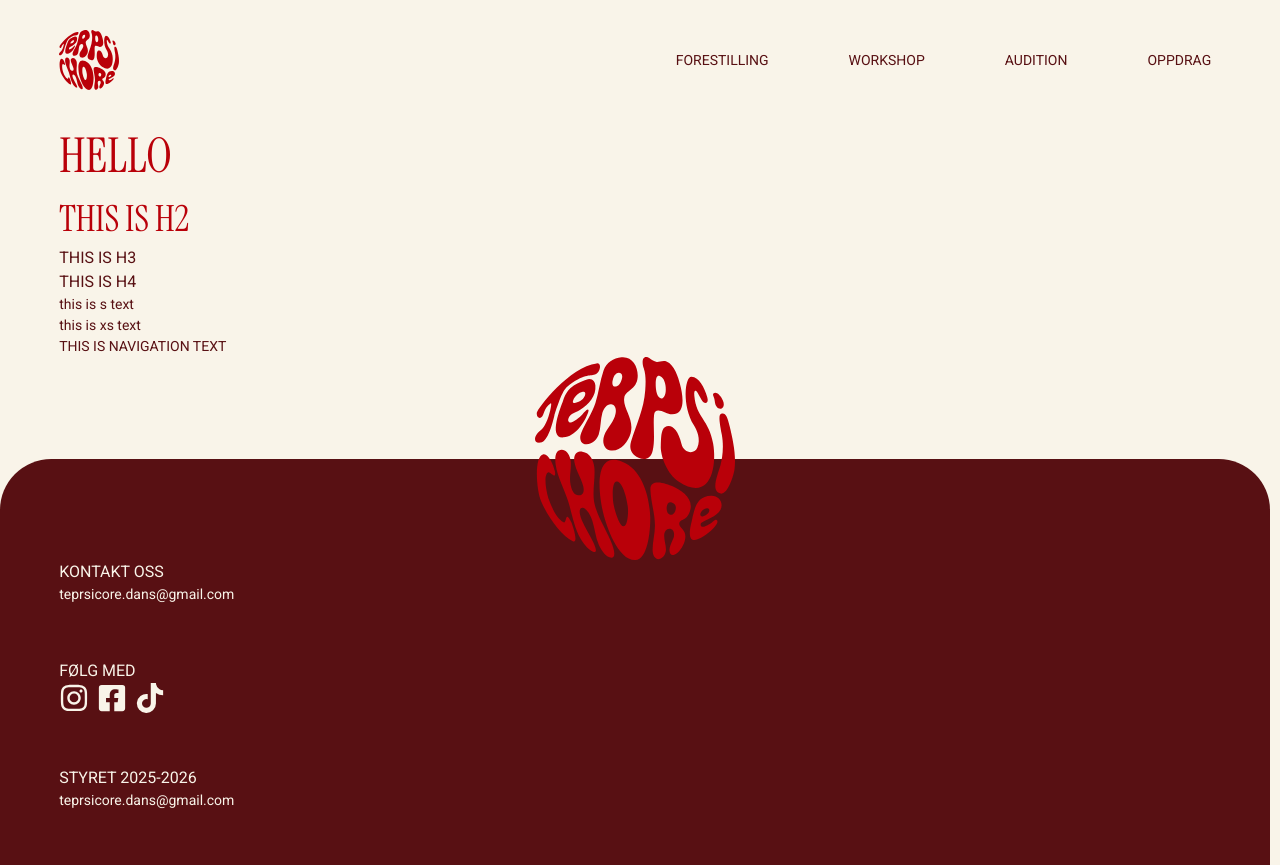
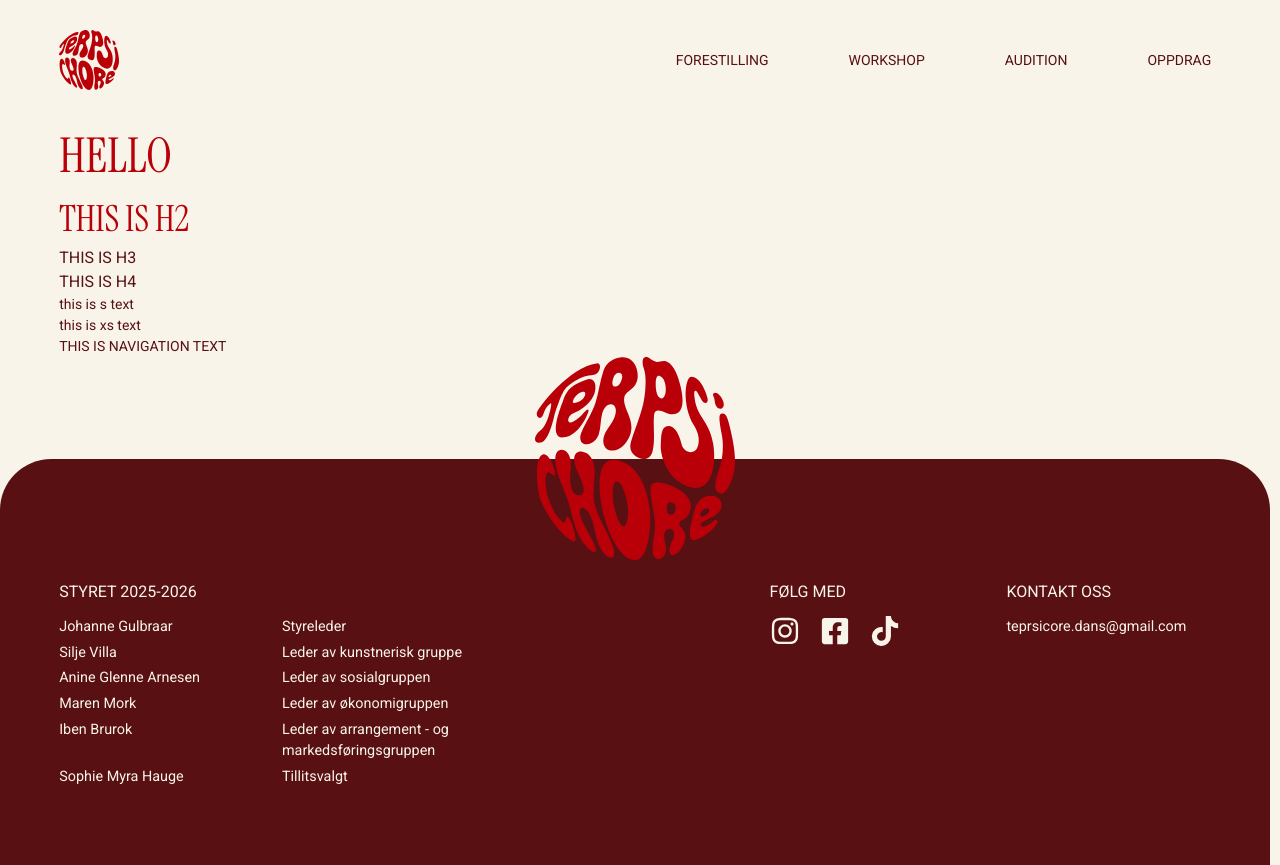
Before and after one commit to ragu0002/Terpsicore, a Next.js app: page / in a window 1280 px wide. Built offline with nearby package versions, Linux system fonts and the light colour scheme.

Commit message:
ragnhild-finish-footer

```diff
--- a/src/app/components/global/Footer.jsx
+++ b/src/app/components/global/Footer.jsx
@@ -1,7 +1,7 @@
 import Image from "next/image";
 import { FaInstagram, FaFacebookSquare } from "react-icons/fa";
 import { FaTiktok } from "react-icons/fa6";
-import { SmallParagraph, RegularText } from "../typography";
+import { RegularText, FooterText } from "../typography";
 const Footer = () => {
   return (
     <footer className="grid col-(--full-col) grid-cols-subgrid grid-rows-5">
@@ -10,23 +10,36 @@ const Footer = () => {
       </div>
 
       <section className="grid col-(--full-col) bg-foreground rounded-t-[4vw] row-start-2 row-span-4 z-0"></section>
-      <div className="text-background col-(--content-col) row-start-3 row-span-3 grid grid-cols-subgrid justify-items-start  z-3">
-        <div>
+      <div className="text-background col-(--content-col) row-start-3 row-span-3 grid grid-cols-subgrid justify-items-start gap-8 z-3 pb-10 md:grid-cols-5 md:pt-5">
+        <div className="md:col-5 md:row-1">
           <RegularText text="Kontakt oss" />
-          <SmallParagraph text="teprsicore.dans@gmail.com" />
+          <div className="md:pt-3">
+            <FooterText text="teprsicore.dans@gmail.com" />
+          </div>
         </div>
-        <div>
+        <div className="md:col-4 md:row-1">
           <RegularText text="følg med" />
-          <div className="flex gap-2">
+          <div className="flex gap-2 md:gap-5 md:pt-3">
             <FaInstagram size={30} />
             <FaFacebookSquare size={30} />
             <FaTiktok size={30} />
           </div>
         </div>
-        <div>
+        <div className="md:col-span-2 md:row-1">
           <RegularText text="styret 2025-2026" />
-          <div className="flex justify-between">
-            <SmallParagraph text="teprsicore.dans@gmail.com" />
+          <div className="grid grid-cols-2 gap-1 md:pt-3">
+            <FooterText text="Johanne Gulbraar" />
+            <FooterText text="Styreleder" />
+            <FooterText text="Silje Villa" />
+            <FooterText text="Leder av kunstnerisk gruppe" />
+            <FooterText text="Anine Glenne Arnesen" />
+            <FooterText text="Leder av sosialgruppen" />
+            <FooterText text="Maren Mork" />
+            <FooterText text="Leder av økonomigruppen" />
+            <FooterText text="Iben Brurok" />
+            <FooterText text="Leder av arrangement - og markedsføringsgruppen" />
+            <FooterText text="Sophie Myra Hauge" />
+            <FooterText text="Tillitsvalgt" />
           </div>
         </div>
       </div>
--- a/src/app/components/typography/Typography.jsx
+++ b/src/app/components/typography/Typography.jsx
@@ -30,6 +30,11 @@ export const SmallParagraph = ({ text, color, font = "font-helvetica" }) => (
     {text}
   </p>
 );
+export const FooterText = ({ text, color, font = "font-helvetica" }) => (
+  <p style={{ fontSize: "var(--step--2)" }} className={` ${color} ${font}`}>
+    {text}
+  </p>
+);
 export const NavigationText = ({ size = "var(--step-2)", text, color, font = "font-helvetica" }) => (
   <p style={{ fontSize: size }} className={`uppercase cursor-pointer list-none hover:opacity-70 ${color} ${font}`}>
     {text}
```
